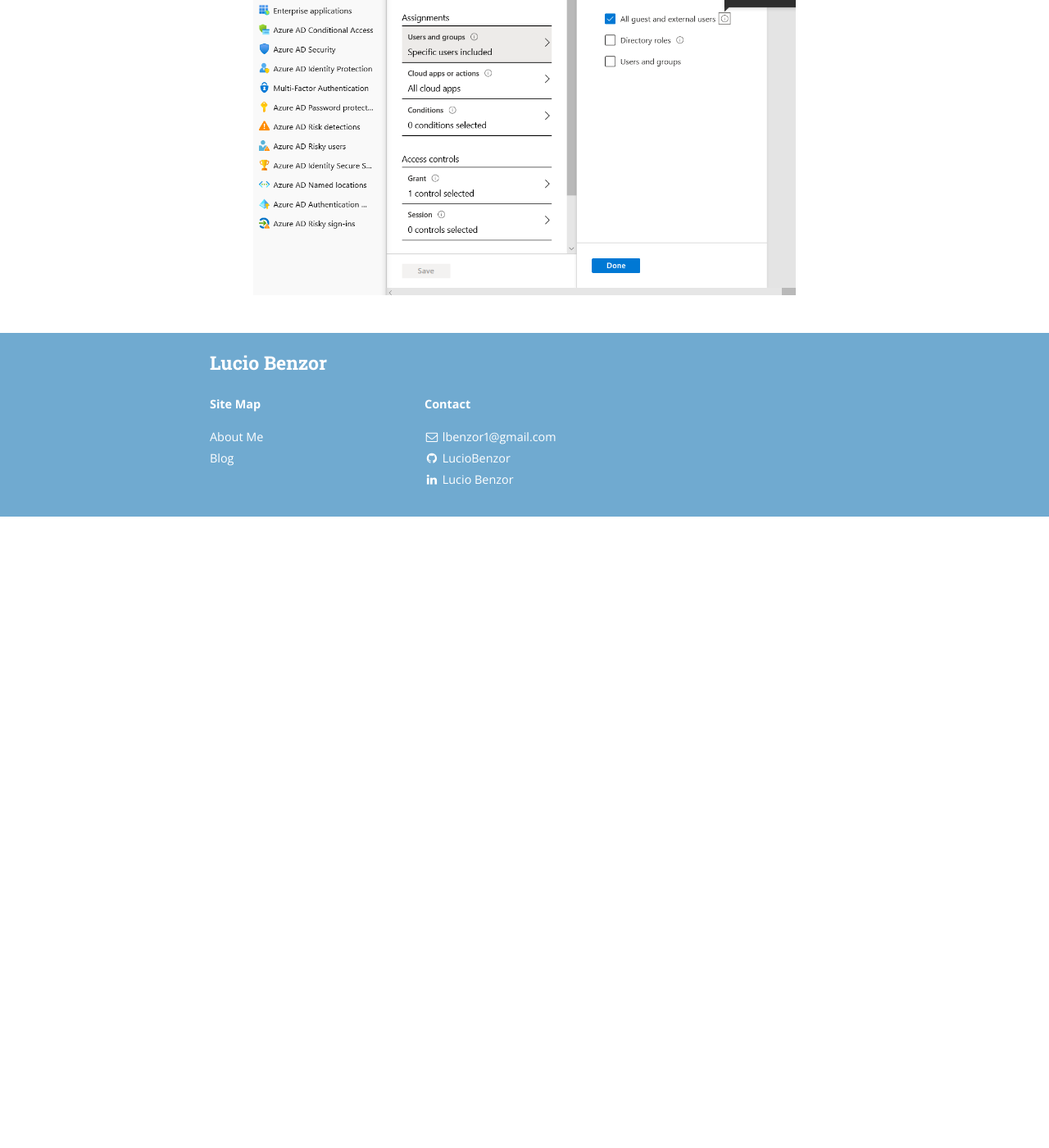
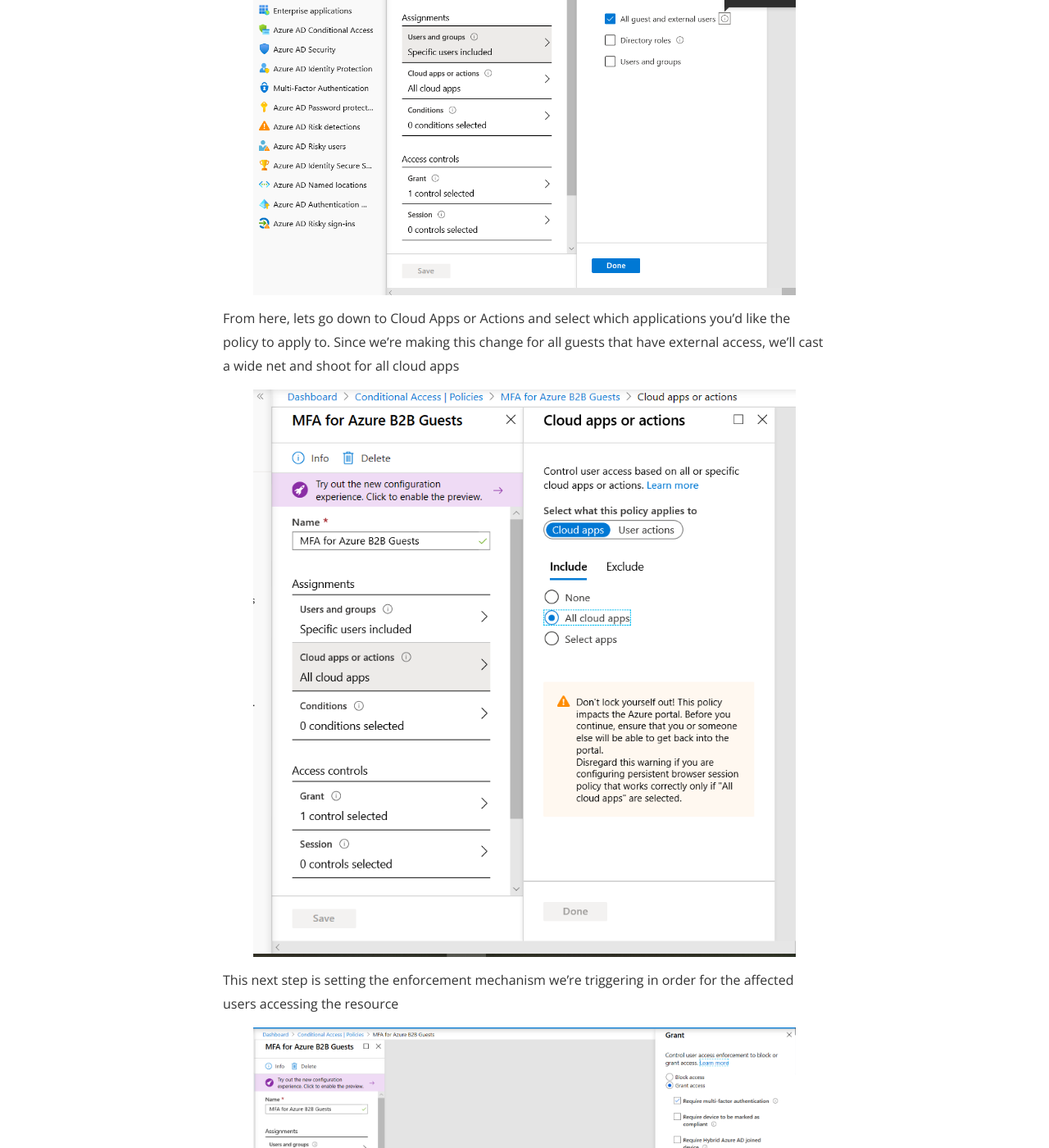
Before and after one commit to LucioBenzor/LucioBenzor.github.io, a Jekyll site: the page built from _posts/2020-05-16-Enable-MFA-to-secure-guest-access.md, in a window 1280 px wide and 1400 px high, scrolled down 1568 px. Shown: the whole window at 82% size. Built offline with Jekyll 4.4.1, drawn with Linux system fonts in a browser that asks for light colours; nearby versions of some CDN libraries; before the commit the page ends 2198 px from its top, so only the background shows below that.

Commit message:
Update 2020-05-16-Enable-MFA-to-secure-guest-access.md

```diff
--- a/_posts/2020-05-16-Enable-MFA-to-secure-guest-access.md
+++ b/_posts/2020-05-16-Enable-MFA-to-secure-guest-access.md
@@ -23,3 +23,11 @@
 select "select users and groups" and toggle "All guests and external users"
 
 <img src="{{ site.baseurl }}/assets/GuestAccess1.png">
+
+From here, lets go down to Cloud Apps or Actions and select which applications you'd like the policy to apply to. Since we're making this change for all guests that have external access, we'll cast a wide net and shoot for all cloud apps
+
+<img src="{{ site.baseurl }}/assets/GuestAccess2.png">
+
+This next step is setting the enforcement mechanism we're triggering in order for the affected users accessing the resource
+
+<img src="{{ site.baseurl }}/assets/GuestAccess3.png">
```
